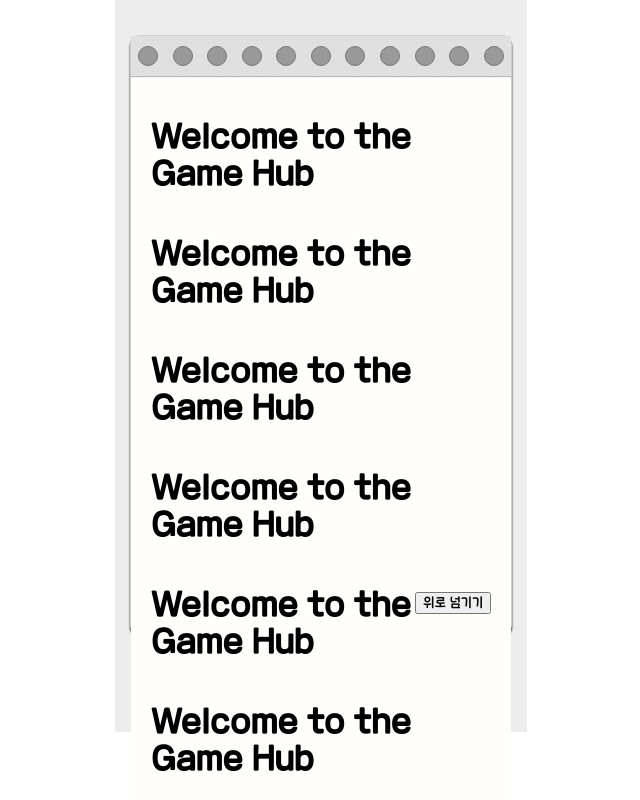
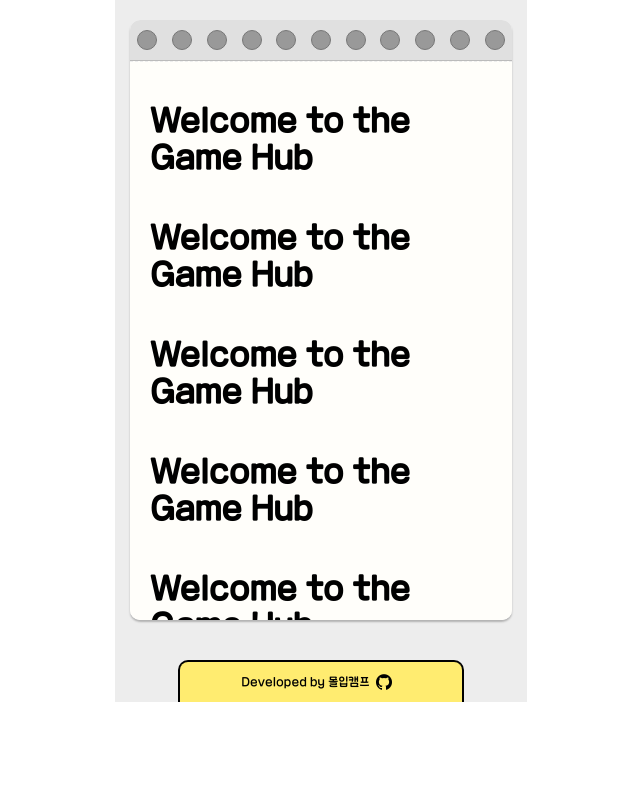
Before and after one commit to JayunKu/MADCAMP_WEEK_2, a React (Create React App) app in the folder frontend/: page / in a window 1280 px wide. Shown: the top 800 px of the page, without its empty margins (319-959 px from the left). Built offline with nearby package versions, Linux system fonts and the light colour scheme; the HTML template or start-up script is replaced by a standard one.

Commit message:
feat: 페이지 넘기는 효과 완성

```diff
--- a/frontend/src/components/common/sketchbook/Sketchbook.styles.tsx
+++ b/frontend/src/components/common/sketchbook/Sketchbook.styles.tsx
@@ -2,14 +2,13 @@ import styled from '@emotion/styled';
 
 export const SketchbookContainer = styled.div`
   position: relative;
-  max-height: 600px;
+  height: 600px;
   background-color: #ffffff;
-  border: 1px solid #ccc;
   border-radius: ${({ theme }) => theme.borderRadius.default};
   display: flex;
   flex-direction: column;
   margin: 20px auto;
-  //   overflow: hidden;
+  overflow: hidden;
   box-shadow: ${({ theme }) => theme.shadows.default};
 `;
 
@@ -58,7 +57,7 @@ export const SketchbookPage = styled.div<{ flipping?: boolean }>`
   ${({ flipping }) =>
     flipping &&
     `
-      transform: rotateX(100deg);
+      transform: rotateX(180deg);
       opacity: 0;
     `}
 `;
--- a/frontend/src/components/common/sketchbook/Sketchbook.tsx
+++ b/frontend/src/components/common/sketchbook/Sketchbook.tsx
@@ -13,7 +13,7 @@ export const Sketchbook = (props: { children: React.ReactNode }) => {
   const handleFlip = () => {
     setFlipping(true);
     setTimeout(() => {
-      setFlipping(false);
+      //   setFlipping(false);
     }, 700);
   };
 
@@ -27,9 +27,9 @@ export const Sketchbook = (props: { children: React.ReactNode }) => {
       <SketchbookPageWrapper>
         <SketchbookPage flipping={flipping}>{props.children}</SketchbookPage>
       </SketchbookPageWrapper>
-      <div style={{ position: 'absolute', bottom: 20, right: 20 }}>
+      {/* <div style={{ position: 'absolute', bottom: 20, right: 20 }}>
         <button onClick={handleFlip}>위로 넘기기</button>
-      </div>
+      </div> */}
     </SketchbookContainer>
   );
 };
--- a/frontend/src/pages/main/index.tsx
+++ b/frontend/src/pages/main/index.tsx
@@ -44,7 +44,7 @@ const MainContainer = styled.div`
   flex-direction: column;
   align-items: center;
   margin: 0 auto;
-  padding: 15px;
+  padding: 0 15px;
   width: 412px;
   background: #ededed;
   box-sizing: border-box;
--- a/frontend/src/styles/theme.ts
+++ b/frontend/src/styles/theme.ts
@@ -12,8 +12,8 @@ export const theme = {
     lightGray: '#F5F5F5',
   },
   shadows: {
-    default: '0 2px 2px rgba(0, 0, 0)',
-    defaultUp: '0 -2px 2px rgba(0, 0, 0)',
+    default: '0 2px 2px rgba(0, 0, 0, 0.25)',
+    defaultUp: '0 -2px 2px rgba(0, 0, 0, 0.25)',
   },
   borderRadius: {
     default: '10px',
```
